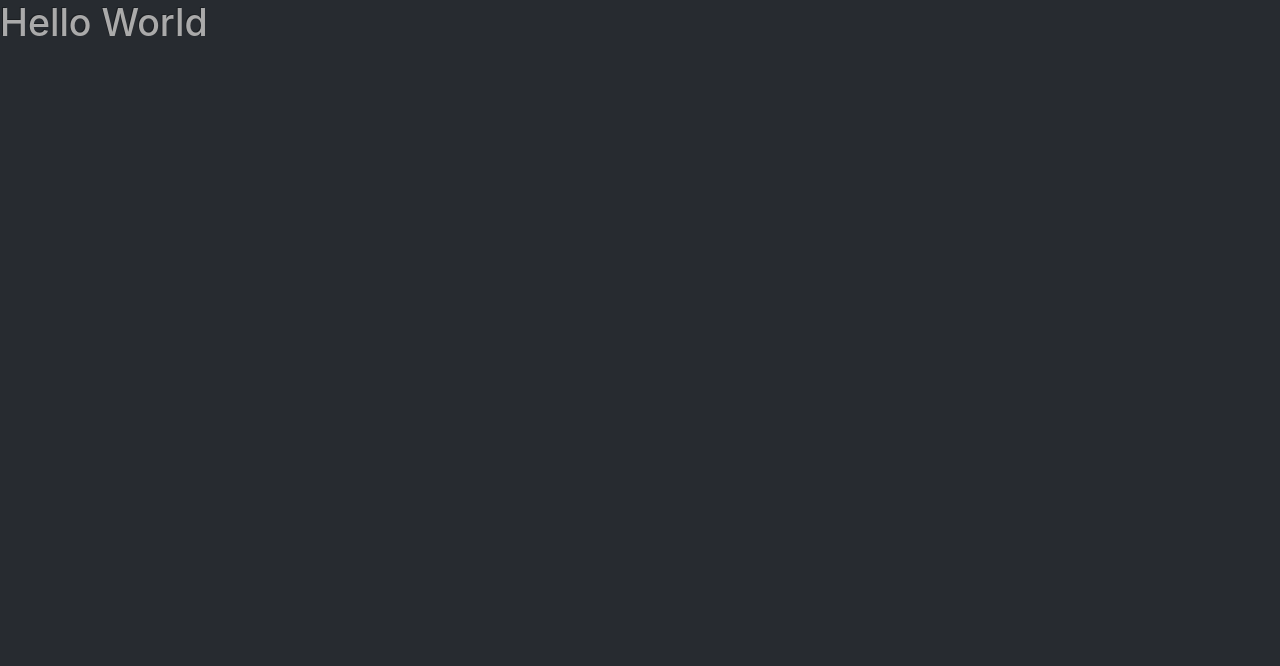
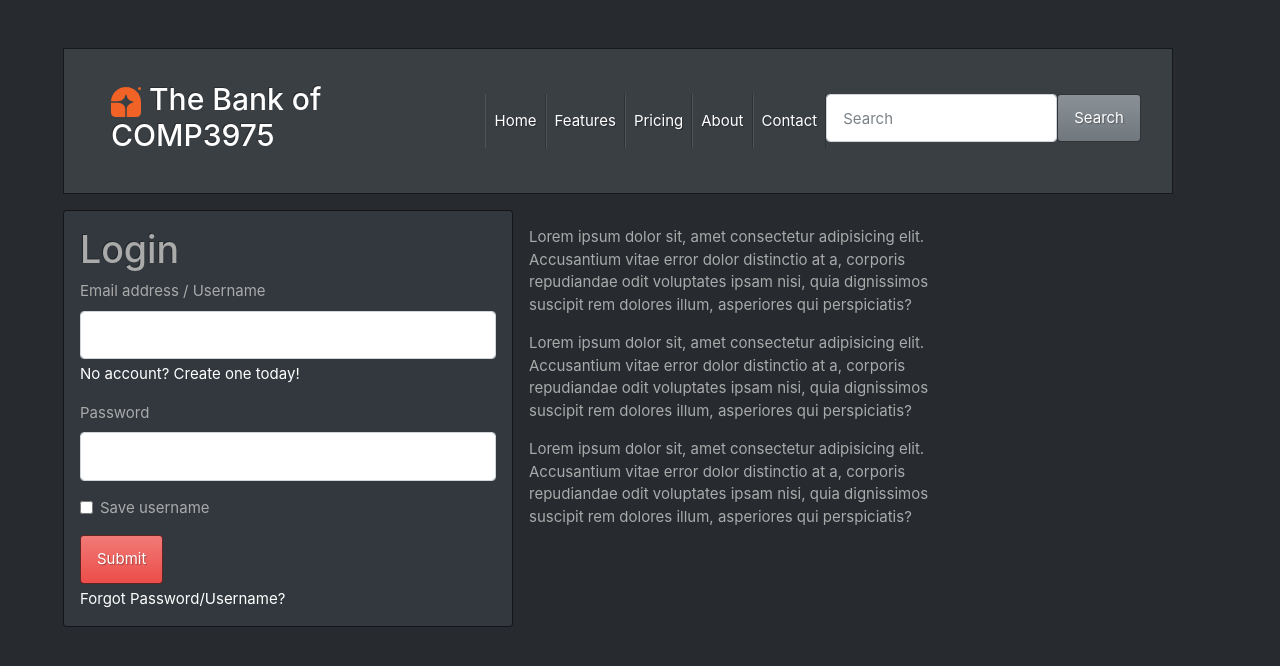
Before and after one commit to fwwong/COMP3975-ASSIGNMENT1, a PHP site: page / in a window 1280 px wide. Before the commit the part shown is almost empty. Shown: the top 666 px of the page. Run offline with PHP 8.4, Linux system fonts and the light colour scheme.

Commit message:
Added UI login and create account

```diff
--- /dev/null
+++ b/forms/login_form.php
@@ -0,0 +1,19 @@
+<!-- LOGIN FORM -->
+<form>
+ <h1>Login</h1>
+  <div class="mb-3">
+    <label for="email" class="form-label">Email address / Username</label>
+    <input type="login" class="form-control" id="login">
+    <div id="new_account" class="form-text"><a href="../forms/new_account.php">No account? Create one today!</a></div>
+  </div>
+  <div class="mb-3">
+    <label for="password" class="form-label">Password</label>
+    <input type="password" class="form-control" id="password">
+  </div>
+  <div class="mb-3 form-check">
+    <input type="checkbox" class="form-check-input" id="saveUsername">
+    <label class="form-check-label" for="saveUsername">Save username</label>
+  </div>
+  <button type="submit" class="btn btn-danger center">Submit</button>
+  <div id="recover" class="form-text"><a href="#">Forgot Password/Username?</a></div>
+</form>
--- a/include/_footer.php
+++ b/include/_footer.php
@@ -1,2 +1,3 @@
+</div>
 </body>
 </html>
--- a/include/_header.php
+++ b/include/_header.php
@@ -8,3 +8,5 @@
     <link rel="stylesheet" href="https://bootswatch.com/4/slate/bootstrap.min.css">
 </head>
 <body>
+<div class="container m-5">
+    <?php include("_navbar.php") ?>
--- /dev/null
+++ b/include/_navbar.php
@@ -0,0 +1,50 @@
+<nav class="navbar navbar-expand-lg bg-primary mb-3 p-3" data-bs-theme="dark">
+  <div class="container-fluid">
+
+    <a class="home p-3" href="index.php">
+    <h2>
+    <svg xmlns="http://www.w3.org/2000/svg"
+    width="30px" height="30px"
+    fill="none" viewBox="0 0 40 40">
+    <path fill="#F06225"
+    d="M20 0c11.046 0 20 8.954 20 20v14a6 6 0 0 1-6 6H21v-8.774c0-2.002.122-4.076 1.172-5.78a10
+    10 0 0 1 6.904-4.627l.383-.062a.8.8 0 0 0 0-1.514l-.383-.062a10
+    10 0 0 1-8.257-8.257l-.062-.383a.8.8 0 0 0-1.514 0l-.062.383a9.999 9.999 0
+    0 1-4.627 6.904C12.85 18.878 10.776 19 8.774 19H.024C.547 8.419 9.29 0 20 0Z">
+    </path><path fill="#F06225" d="M0 21h8.774c2.002 0 4.076.122 5.78 1.172a10.02
+    10.02 0 0 1 3.274 3.274C18.878 27.15 19 29.224 19 31.226V40H6a6 6 0 0 1-6-6V21ZM40
+    2a2 2 0 1 1-4 0 2 2 0 0 1 4 0Z">
+    </path></svg>
+
+    The Bank of COMP3975</h2>
+    </a>
+
+    <div class="collapse navbar-collapse" id="navbarColor01">
+      <ul class="navbar-nav me-auto">
+        <li class="nav-item">
+          <a class="nav-link active" href="#">Home
+            <span class="visually-hidden"></span>
+          </a>
+        </li>
+        <li class="nav-item">
+          <a class="nav-link" href="#">Features</a>
+        </li>
+        <li class="nav-item">
+          <a class="nav-link" href="#">Pricing</a>
+        </li>
+        <li class="nav-item">
+          <a class="nav-link" href="#">About</a>
+        </li>
+        <li class="nav-item">
+          <a class="nav-link" href="#">Contact</a>
+        </li>
+        <li class="nav-item">
+        <form class="d-flex">
+        <input class="form-control" type="search" placeholder="Search">
+        <button class="btn btn-secondary" type="submit">Search</button>
+        </form>
+</li>
+      </ul>
+  </div>
+    </div>
+</nav>
--- a/index.php
+++ b/index.php
@@ -1,5 +1,16 @@
+<!-- Main page to direct user to create a new account or login into an existing account -->
 <?php include("include/_header.php") ?>
-
-<h1> Hello World </h1>
-
+<div class="container row">
+    <div class="card col-5 p-3">
+    <?php include("forms/login_form.php") ?>
+    </div>
+    <div class="col-5 p-3">
+        <p>Lorem ipsum dolor sit, amet consectetur adipisicing elit. Accusantium vitae error dolor distinctio at a,
+        corporis repudiandae odit voluptates ipsam nisi, quia dignissimos suscipit rem dolores illum, asperiores qui perspiciatis?</p>
+        <p>Lorem ipsum dolor sit, amet consectetur adipisicing elit. Accusantium vitae error dolor distinctio at a,
+        corporis repudiandae odit voluptates ipsam nisi, quia dignissimos suscipit rem dolores illum, asperiores qui perspiciatis?</p>
+        <p>Lorem ipsum dolor sit, amet consectetur adipisicing elit. Accusantium vitae error dolor distinctio at a,
+        corporis repudiandae odit voluptates ipsam nisi, quia dignissimos suscipit rem dolores illum, asperiores qui perspiciatis?</p>
+    </div>
+</div>
 <?php include("include/_footer.php") ?>
```
Also changed, not shown: forms/new_account.php (added, +23 -0 lines).
